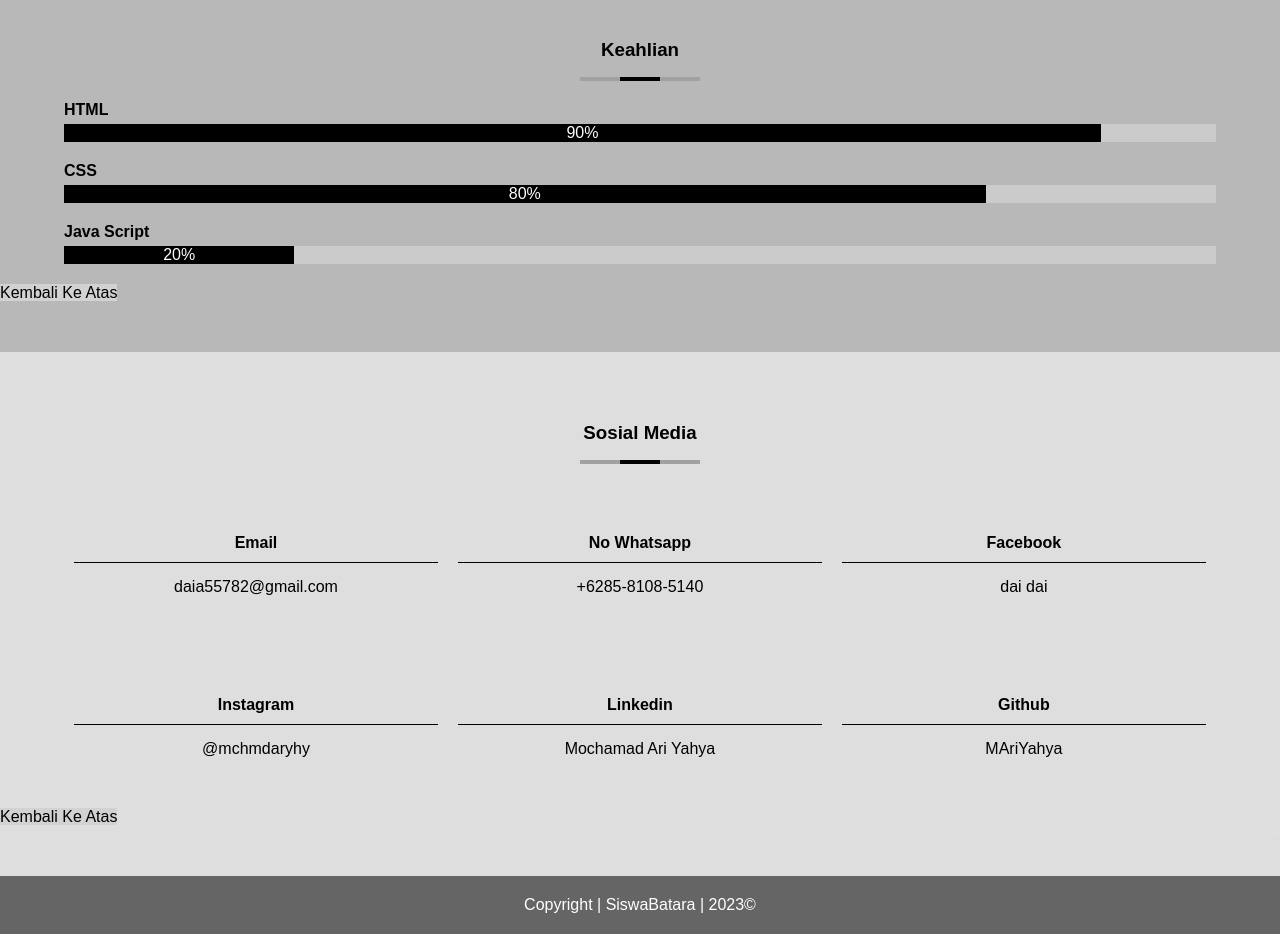
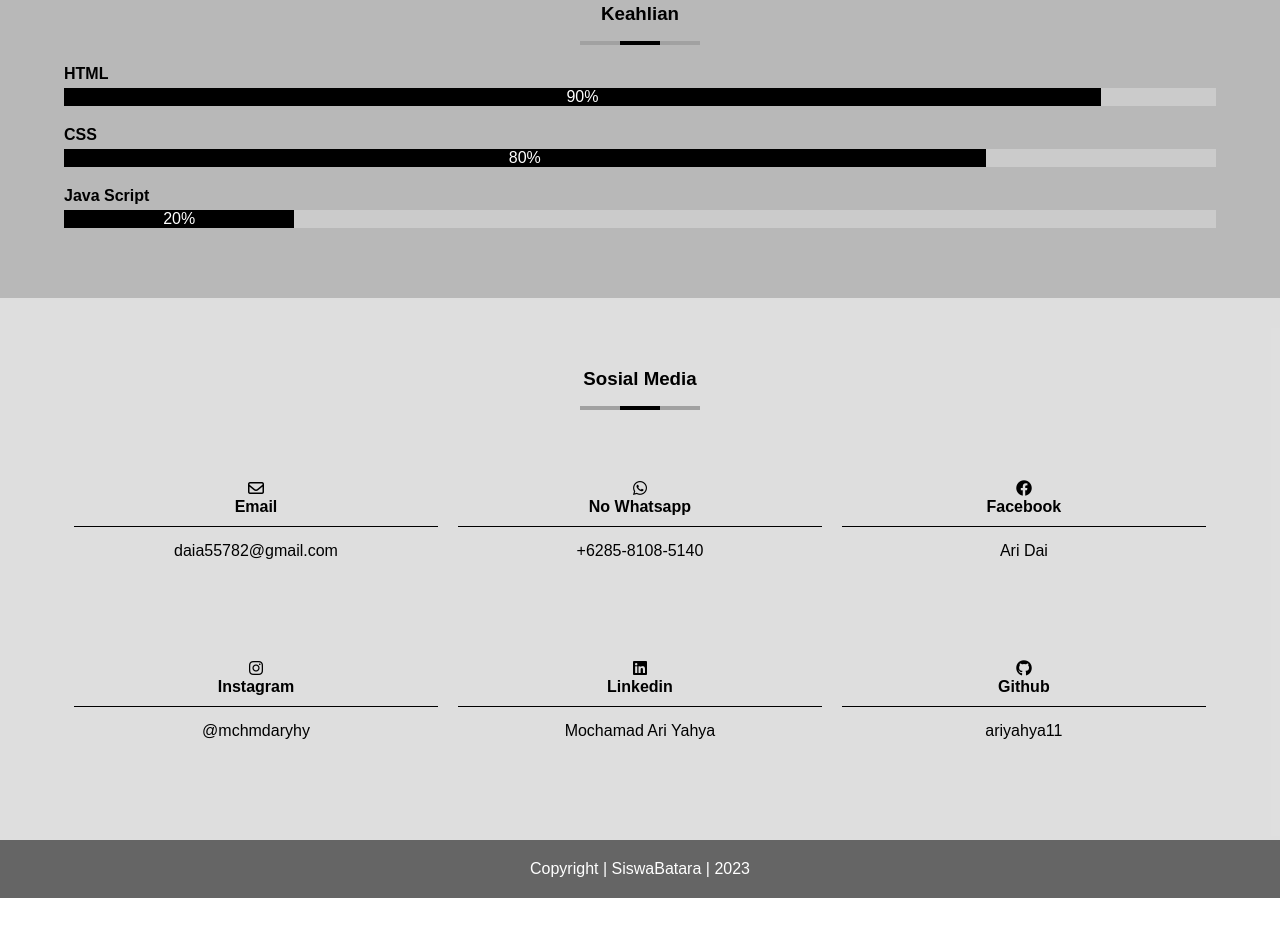
Before and after one commit to ariyahya11/portofolio, a plain HTML site: page index.html in a window 1280 px wide. Shown: the part 1197-2131 px from the top of the page. After the commit the page ends 2095 px from the top, so only its background shows below. Drawn offline with Linux system fonts and the light colour scheme; a script that the page names is missing.

Commit message:
Update index.html
ubah sidebar

```diff
--- a/index.html
+++ b/index.html
@@ -5,6 +5,7 @@
     <meta name="viewport" content="width=device-width, initial-scale=1.0">
     <title>PortofolioSimkuring</title>
     <link rel="stylesheet" href="style.css">
+    <link rel="stylesheet" href="https://cdnjs.cloudflare.com/ajax/libs/font-awesome/6.4.0/css/all.min.css" integrity="sha512-iecdLmaskl7CVkqkXNQ/ZH/XLlvWZOJyj7Yy7tcenmpD1ypASozpmT/E0iPtmFIB46ZmdtAc9eNBvH0H/ZpiBw==" crossorigin="anonymous" referrerpolicy="no-referrer" />
     <link rel="stylesheet" href="https://cdnjs.cloudflare.com/ajax/libs/font-awesome/5.13.0/css/all.min.css" integrity="sha512-L7MWcK7FNPcwNqnLdZq86lTHYLdQqZaz5YcAgE+5cnGmlw8JT03QB2+oxL100UeB6RlzZLUxCGSS4/++mNZdxw==" crossorigin="anonymous" referrerpolicy="no-referrer" />
 </head>
 <body>
@@ -19,7 +20,7 @@
         <li><a href="#pendidikan">Pendidikan</a></li>
         <li><a href="#keahlian">Keahlian</a></li>
         <li><a href="#sosialmedia">Sosial Media</a></li>
-        <label for="check" class="mobile-menu"><i class="fas fa-bars fa-2x"></i></label>
+
     </ul>
    </div>
 
@@ -34,7 +35,7 @@
             <li><a href="#sosialmedia">Sosial Media</a></li>
         </ul>
         <!-- menu responsive -->
-        <label for="check" class="mobile-menu"><i class="fas fa-bars fa-2x"></i></label>
+        <label for="check" class="mobile-menu" style="position: fixed; padding-left: 360px;"><i class="fas fa-bars fa-2x"></i></label>
     </div>
     </header>
 
@@ -67,8 +68,7 @@
                 bagus dan menarik untuk digunakan.
                 Dalam pengalaman saya di PT.INOVINDO DIGITAL MEDIA saya juga dididik untuk menjadi pribadi yang disiplin, bertanggung
                 jawab, sopan dan taat beribadah.</p></center>
-        </div>  <div id="back"><a href="#navubar">Kembali Ke Atas</a></div>
-
+        </div>
     </section>
      <!-- Pendidikan -->
      <section id="pendidikan" style="background-color: rgba(219, 219, 219, 0.352);">
@@ -90,7 +90,7 @@
                 <p>SMKN Bantarkalong</p>
             </div>
 
-        </div>  <div id="back"><a href="#navubar">Kembali Ke Atas</a></div>
+        </div>
     </section>
 
      <!-- keahlian -->
@@ -109,50 +109,49 @@
                 <div class="bar2" >
                     <span class="nilai2" class="js">20%</span>
                 </div>
-        </div>  <div id="back2"><a href="#navubar">Kembali Ke Atas</a></div>
+        </div>
     </section>
 
     <!-- sosial media -->
     <section id="sosialmedia" style="background-color: rgba(163, 163, 163, 0.352);">
         <div class="container">
             <h3>Sosial Media</h3>
-
-            <div class="sosmed">
+            <div class="sosmed"><i class="fa-regular fa-envelope"><a href=""></a></i>
                 <h4>Email</h4>
                 <p>daia55782@gmail.com</p>
             </div>
 
-            <div class="sosmed">
+            <div class="sosmed"><i class="fa-brands fa-whatsapp"></i>
                 <h4>No Whatsapp</h4>
                 <p>+6285-8108-5140</p>
             </div>
 
-            <div class="sosmed">
+            <div class="sosmed"><i class="fa-brands fa-facebook"></i>
                 <h4>Facebook</h4>
-                <p>dai dai</p>
+                <p>Ari Dai</p>
             </div>
 
-            <div class="sosmed">
+            <div class="sosmed"><i class="fa-brands fa-instagram"></i>
                 <h4>Instagram</h4>
                 <p>@mchmdaryhy</p>
             </div>
 
-            <div class="sosmed">
+            <div class="sosmed"><i class="fa-brands fa-linkedin"></i>
                 <h4>Linkedin</h4>
                 <p>Mochamad Ari Yahya</p>
             </div>
 
-            <div class="sosmed">
+            <div class="sosmed"><i class="fa-brands fa-github"></i>
                 <h4>Github</h4>
-                <p>MAriYahya</p>
+                <p>ariyahya11</p>
             </div>
 
-        </div>  <div id="back"><a href="#navubar">Kembali Ke Atas</a></div>
+        </div>
     </section>
 
     <!-- footer -->
     <footer>
-       <div class="fot"><p> Copyright | SiswaBatara | 2023©  </p> </div>
+       <div class="fot"><p> Copyright | SiswaBatara | 2023  </p> </div>
     </footer>
     <script src="script.js"></script>
 </body>
```
